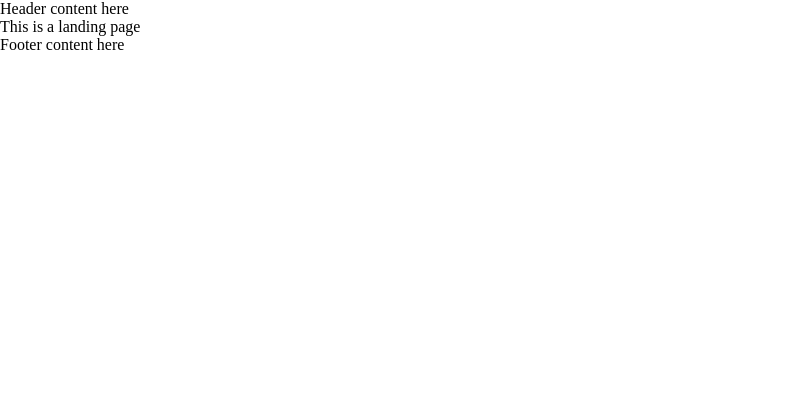
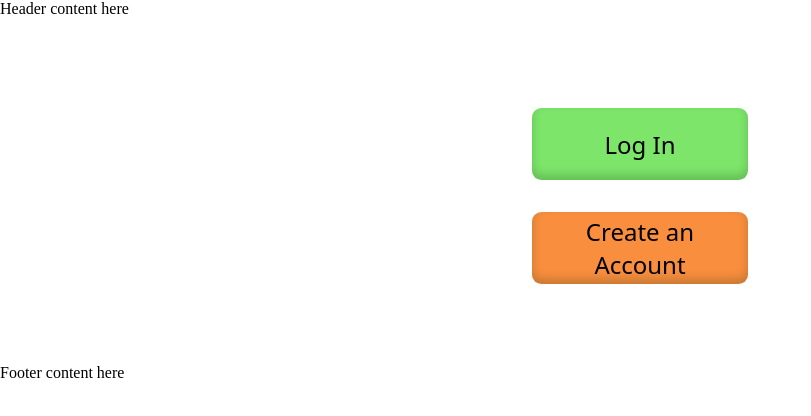
Before and after one commit to Quantinx/TodoList-assignment, a React (Vite) app in the folder todo-client/: page / in a window 1280 px wide. Shown: the top 416 px of the page, without its empty margins (0-811 px from the left). Built offline with nearby package versions, Linux system fonts and the light colour scheme.

Commit message:
Landing Page

```diff
--- a/todo-client/src/index.css
+++ b/todo-client/src/index.css
@@ -36,6 +36,8 @@ html {
 :root {
   --clr-accent: black;
   --clr-primary: white;
+  --clr-cta-primary: #7ce56a;
+  --clr-cta-secondary: #f88e3e;
 }
 
 /* background-color: var(--clr-primary); */
--- a/todo-client/src/pages/Landing/Landing.jsx
+++ b/todo-client/src/pages/Landing/Landing.jsx
@@ -1,7 +1,23 @@
-export default function Landing() {
+import { Link } from "react-router-dom";
+import styles from "./Landing.module.css";
+
+function Landing() {
   return (
-    <>
-      <div>This is a landing page</div>
-    </>
+    <div>
+      <main className={styles.landing}>
+        <nav className={styles.landingBtnContainer}>
+          <Link to="/login">
+            <button className={styles.landingBtnLogin}>Log In</button>
+          </Link>
+          <Link to="/register">
+            <button className={styles.landingBtnCreate}>
+              Create an Account
+            </button>
+          </Link>
+        </nav>
+      </main>
+    </div>
   );
 }
+
+export default Landing;
--- /dev/null
+++ b/todo-client/src/pages/Landing/Landing.module.css
@@ -0,0 +1,39 @@
+.landing .landingBtnContainer {
+  display: flex;
+  align-items: center;
+  padding-top: 10px;
+  flex-direction: column;
+  width: 100%;
+}
+.landingBtnContainer {
+  margin: 5em auto;
+  gap: 2em;
+}
+.landingBtnLogin,
+.landingBtnCreate {
+  font-family: "Jolly Lodger", system-ui, Arial, Helvetica, sans-serif;
+  font-size: 1.5em;
+  background-color: var(--clr-cta-primary);
+  width: 9em;
+  height: 3em;
+  border-radius: 0.4em;
+  border: none;
+  box-shadow: inset 0 -5px 10px rgba(1, 35, 4, 0.2);
+  cursor: pointer;
+}
+.landingBtnCreate {
+  background-color: var(--clr-cta-secondary);
+}
+
+/* .landingBtn:hover {
+  box-shadow: inset 0 -10px 10px rgba(0, 15, 2, 0.2);
+  background-color: var(--clr-cta-secondary);
+  transition: 500ms;
+} */
+/* @media (max-width: 64em) {
+  .landingBtnLogin,
+  .landingBtnCreate {
+    width: 6.5em;
+    height: 2em;
+  }
+} */
```
